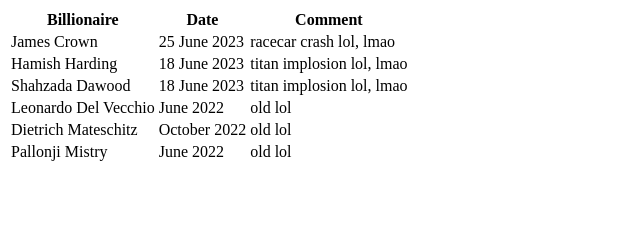
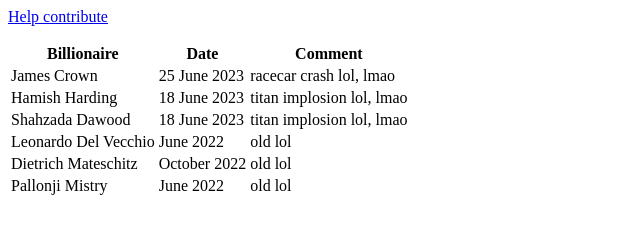
Before and after one commit to PatrickDattilio/deadbillionaires.lol, a plain HTML site: page index.html in a window 1280 px wide. Shown: the whole page, without its empty margins (0-640 px from the left). Drawn offline with Linux system fonts and the light colour scheme.

Commit message:
Update index.html

```diff
--- a/index.html
+++ b/index.html
@@ -1,4 +1,5 @@
 <html>
+  <p><a href="https://github.com/wacomd/deadbillionaires.lol">Help contribute</a></p>
   <table>
     <tr>
       <th>Billionaire</th>
```
